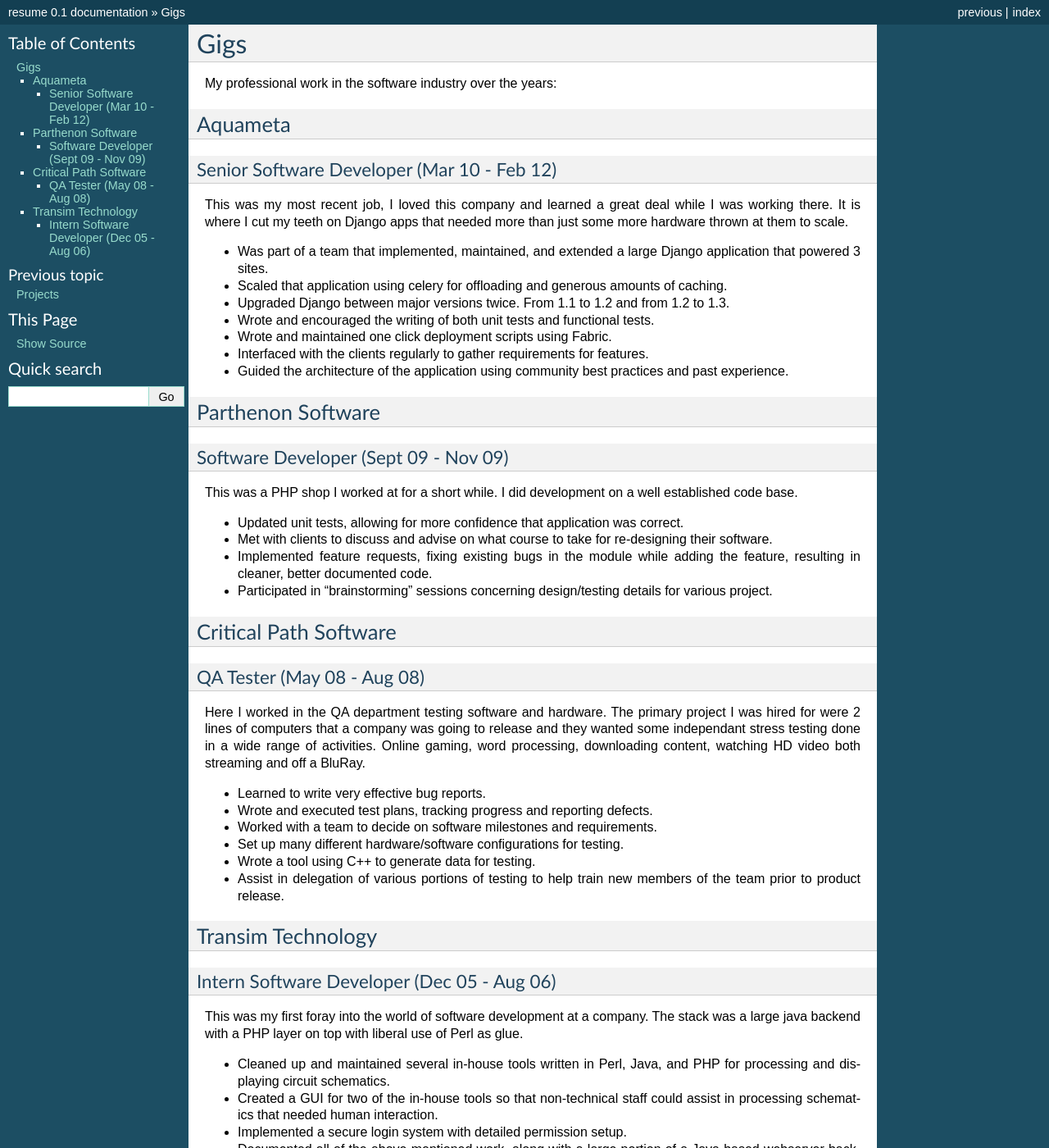
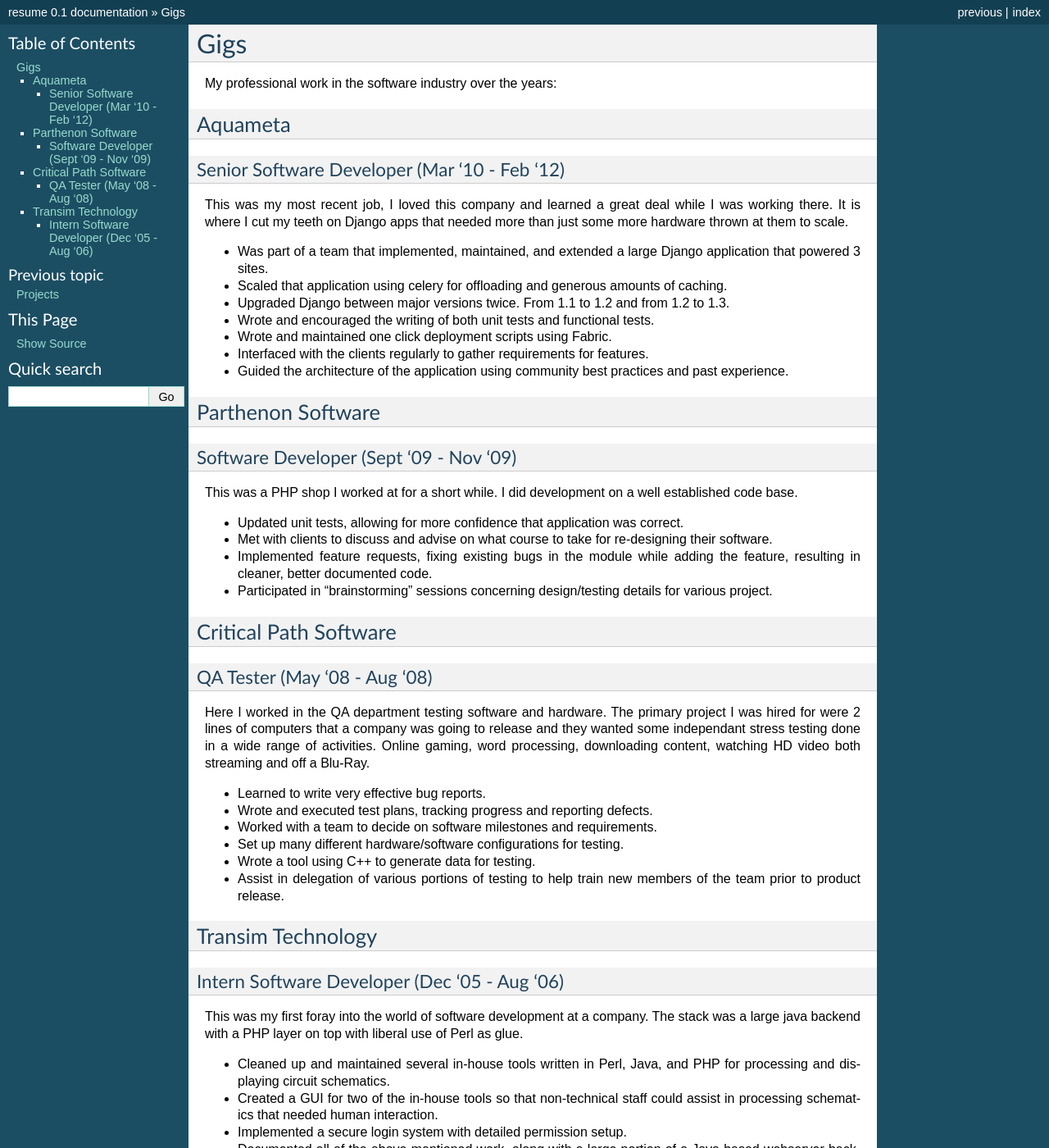
Before and after one commit to wraithan/resume, a Sphinx documentation site: the page built from docs/gigs.rst, in a window 1280 px wide and 1400 px high. Shown: the whole window at 82% size. Built offline with Sphinx 7.4.7, drawn with Linux system fonts in a browser that asks for light colours.

Commit message:
try out making the years look like years
for #22

```diff
--- a/docs/gigs.rst
+++ b/docs/gigs.rst
@@ -7,7 +7,7 @@
 
 Aquameta
 ########
-Senior Software Developer (Mar 10 - Feb 12)
+Senior Software Developer (Mar '10 - Feb '12)
 *******************************************
 
 This was my most recent job, I loved this company and learned a great
@@ -31,7 +31,7 @@
 
 Parthenon Software
 ##################
-Software Developer (Sept 09 - Nov 09)
+Software Developer (Sept '09 - Nov '09)
 *************************************
 
 This was a PHP shop I worked at for a short while. I did development
@@ -49,7 +49,7 @@
 
 Critical Path Software
 ######################
-QA Tester (May 08 - Aug 08)
+QA Tester (May '08 - Aug '08)
 ***************************
 
 Here I worked in the QA department testing software and hardware. The
@@ -57,7 +57,7 @@
 company was going to release and they wanted some independant stress
 testing done in a wide range of activities. Online gaming, word
 processing, downloading content, watching HD video both streaming and
-off a BluRay.
+off a Blu-Ray.
 
 * Learned to write very effective bug reports.
 * Wrote and executed test plans, tracking progress and reporting
@@ -72,7 +72,7 @@
 
 Transim Technology
 ##################
-Intern Software Developer (Dec 05 - Aug 06)
+Intern Software Developer (Dec '05 - Aug '06)
 *******************************************
 
 This was my first foray into the world of software development at a
```
